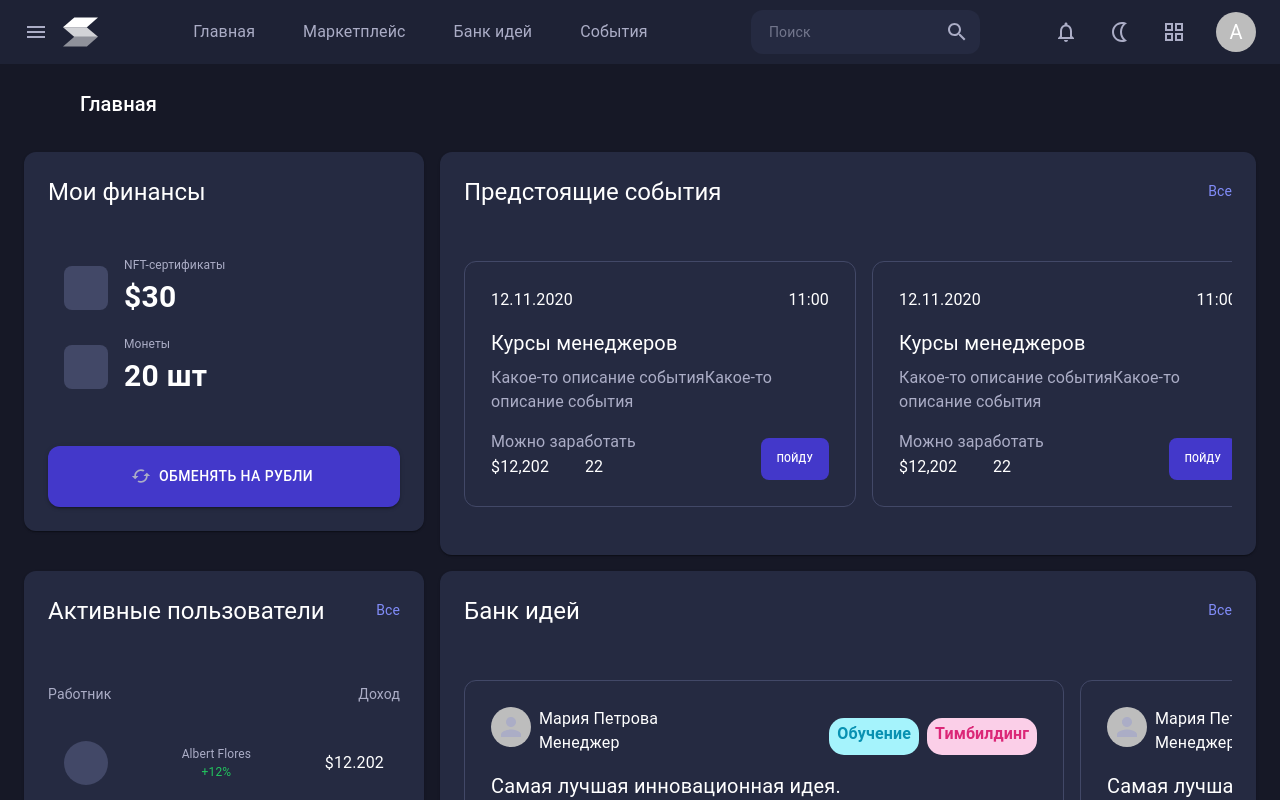
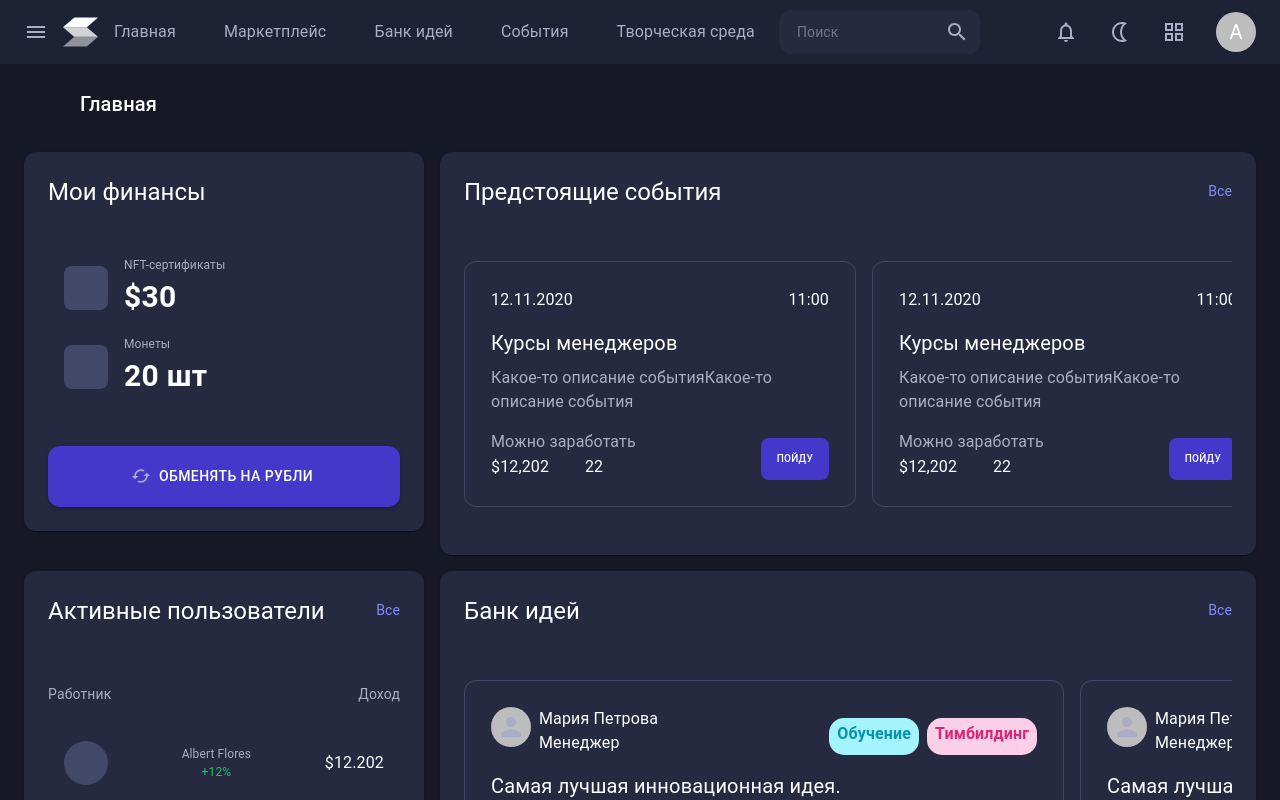
Before and after one commit to fox1206/MoreTech, a Next.js app in the folder frontend/: page / in a window 1280 px wide. Shown: the top 800 px of the page. Built offline with nearby package versions, Linux system fonts and the light colour scheme.

Commit message:
feat: add link for creative environment

```diff
--- a/frontend/layouts/Header.jsx
+++ b/frontend/layouts/Header.jsx
@@ -16,7 +16,9 @@ const menuItems = [
     {nameLink: "Главная", path: '/'},
     {nameLink: "Маркетплейс", path: '/shop'},
     {nameLink: "Банк идей", path: '/idea'},
-    {nameLink: "События", path: '/event'}, ];
+    {nameLink: "События", path: '/event'},
+    {nameLink: "Творческая среда", path: '/creative_environment'},
+  ];
 
 const Header = ({children}) => {
    return(
```
